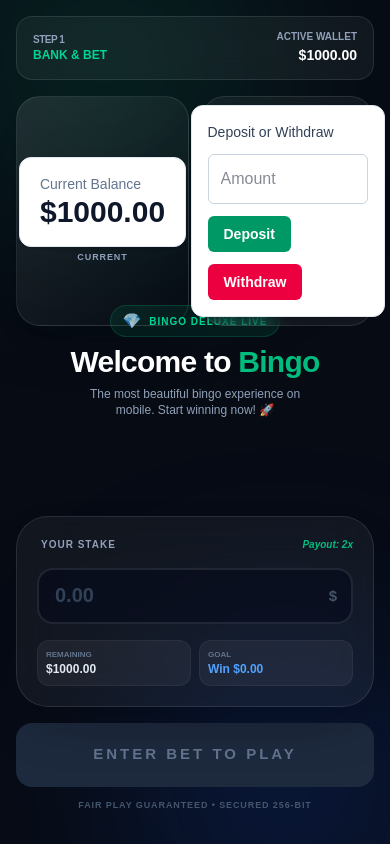
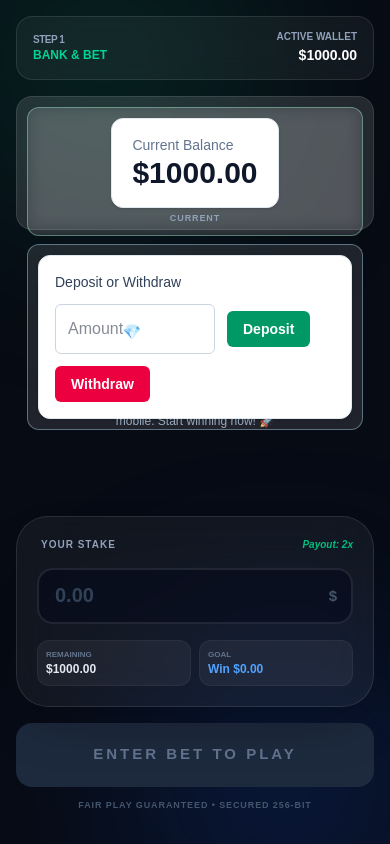
Before and after one commit to DEsu2111/BingoGame, a Next.js app: page / in a window 390 px wide. Built offline with nearby package versions, Linux system fonts and the light colour scheme.

Commit message:
Compact welcome bank band and mobile layout tweaks

```diff
--- a/components/Welcome/Welcome.tsx
+++ b/components/Welcome/Welcome.tsx
@@ -31,7 +31,6 @@ export default function Welcome() {
       </div>
 
       <div className="relative z-10 flex flex-col h-full max-w-md mx-auto w-full p-4 gap-4">
-
         {/* 1. COMPACT HEADER (Smart Space) */}
         <header className="flex items-center justify-between bg-white/5 border border-white/10 rounded-2xl px-4 py-3 backdrop-blur-md">
           <div className="flex flex-col">
@@ -45,18 +44,20 @@ export default function Welcome() {
         </header>
 
         {/* 2. BANKING SECTION (Mobile Responsive Grid) */}
-        <div className="grid grid-cols-2 gap-3 h-28">
-          <div className="bg-gradient-to-br from-white/10 to-transparent border border-white/10 rounded-3xl p-3 flex flex-col justify-center items-center shadow-xl">
+        <section className="rounded-2xl border border-white/10 bg-white/12 p-2.5 shadow-soft backdrop-blur">
+          <div className="grid grid-cols-1 gap-2 sm:grid-cols-2 sm:items-stretch h-28">
+            <div className="rounded-xl border border-emerald-200/40 bg-white/10 p-2.5 text-white backdrop-blur flex flex-col justify-center items-center">
               <BalanceDisplay balance={state.balance} />
               <p className="text-[9px] text-slate-400 mt-1 uppercase font-bold tracking-widest">Current</p>
             </div>
-          <div className="bg-white/5 border border-white/10 rounded-3xl p-2 flex items-center justify-center backdrop-blur-sm">
+            <div className="rounded-xl border border-sky-200/40 bg-white/10 p-2.5 text-white backdrop-blur flex items-center justify-center">
               <DepositWithdraw
                 onDeposit={(amount) => dispatch({ type: 'DEPOSIT', payload: amount })}
                 onWithdraw={(amount) => dispatch({ type: 'WITHDRAW', payload: amount })}
               />
             </div>
           </div>
+        </section>
 
         {/* 3. HERO SECTION (Minimalist Engagement) */}
         <section className="flex-1 flex flex-col justify-center items-center text-center space-y-2">
@@ -137,7 +138,6 @@ export default function Welcome() {
             Fair Play Guaranteed • Secured 256-bit
           </p>
         </footer>
-
       </div>
     </main>
   );
```
Lines whose indentation alone changed are shown as unchanged.
